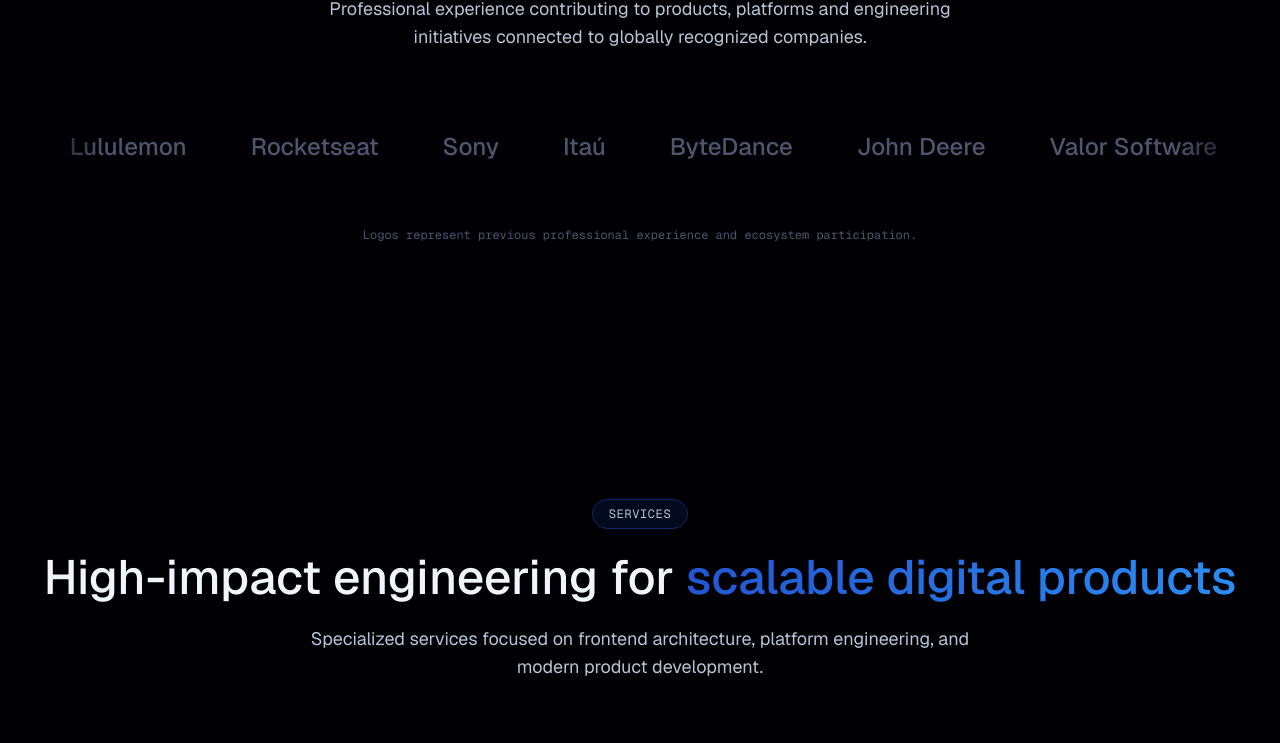
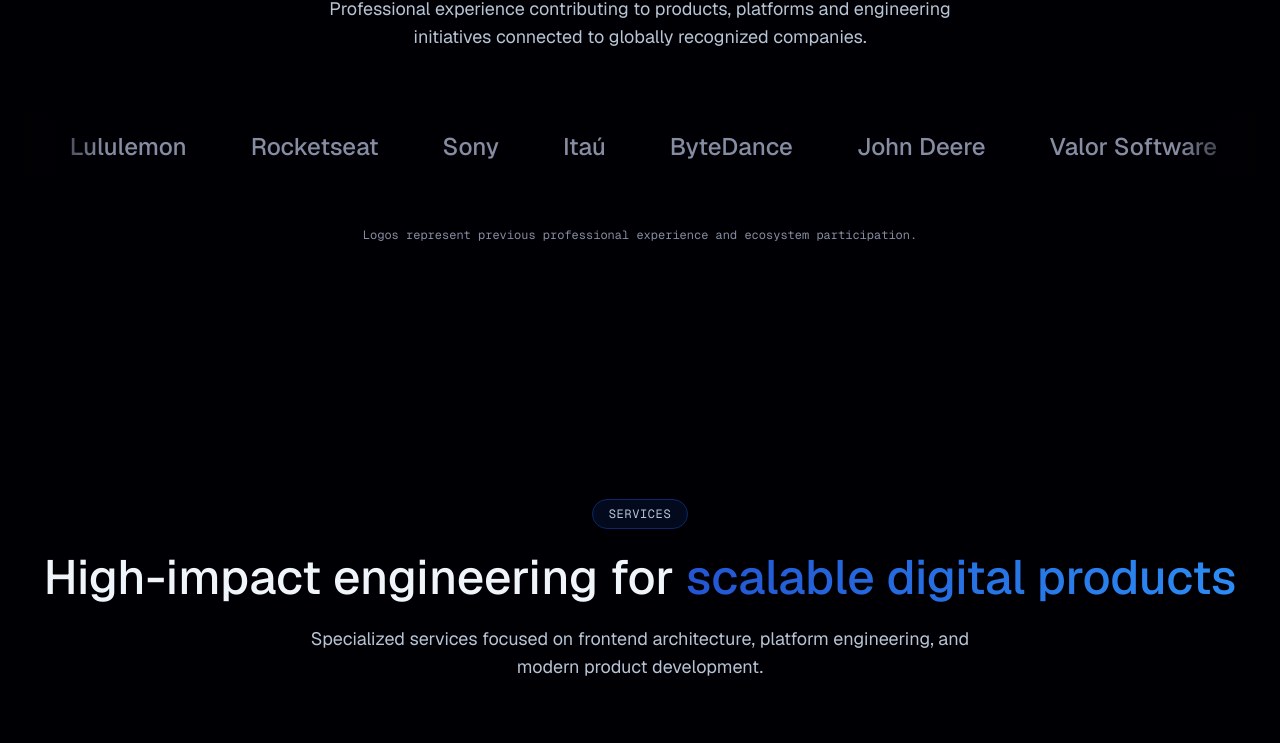
Before and after one commit to optimizedeals/optimizedeals, a Next.js app: page / in a window 1280 px wide. Shown: the part 1059-1802 px from the top of the page. Built offline with nearby package versions, Linux system fonts and the light colour scheme; no server answers.

Commit message:
fix: correct brand-gray color value for consistency in design tokens

```diff
--- a/app/globals.css
+++ b/app/globals.css
@@ -40,7 +40,7 @@
   --brand-navy: oklch(0.059 0.025 280);
   --brand-navy-medium: oklch(0.187 0.058 264);
   --brand-navy-dark: oklch(0.302 0.123 264);
-  --brand-gray: oklch(0.454 0.041 271);
+  --brand-gray: oklch(64.267% 0.03367 273.371);
   --brand-gray-light: oklch(81.53% 0.0268 253.663);
   --brand-gold: oklch(68.258% 0.12346 71.593);
 
```
